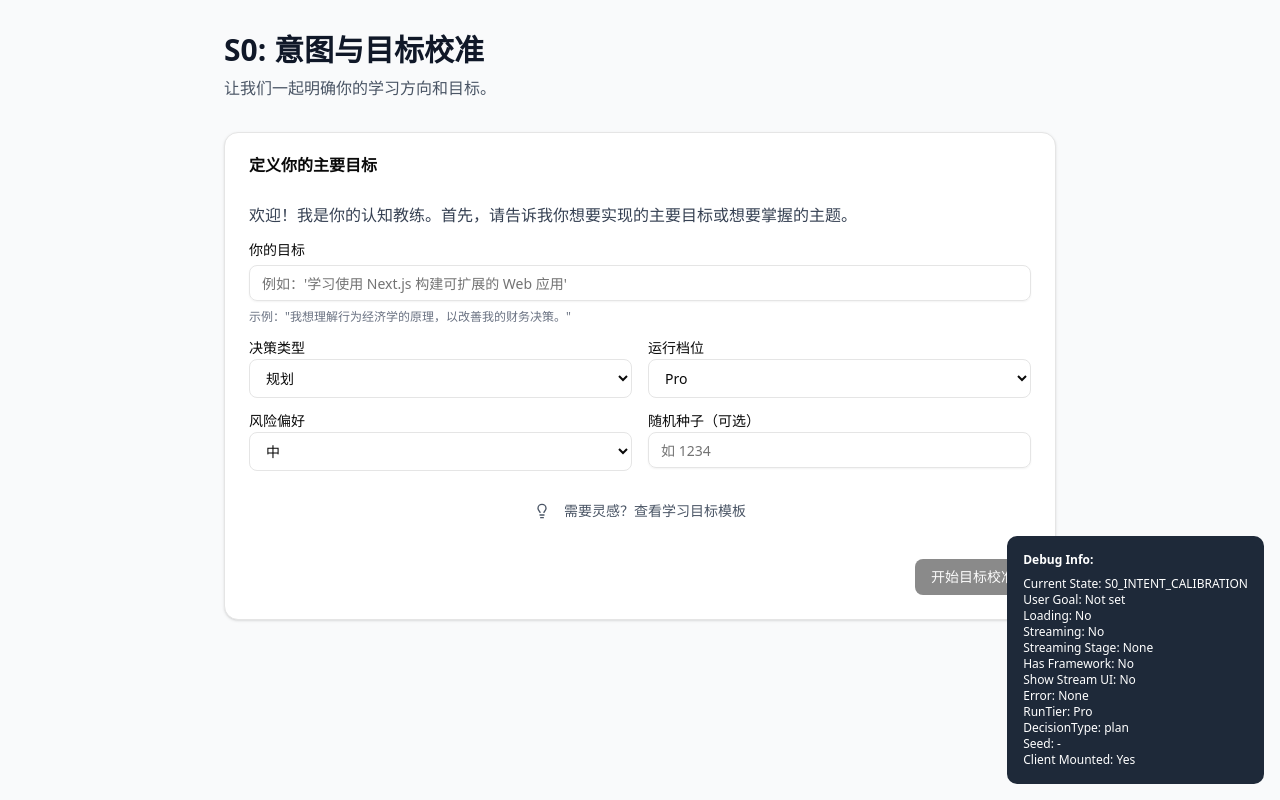
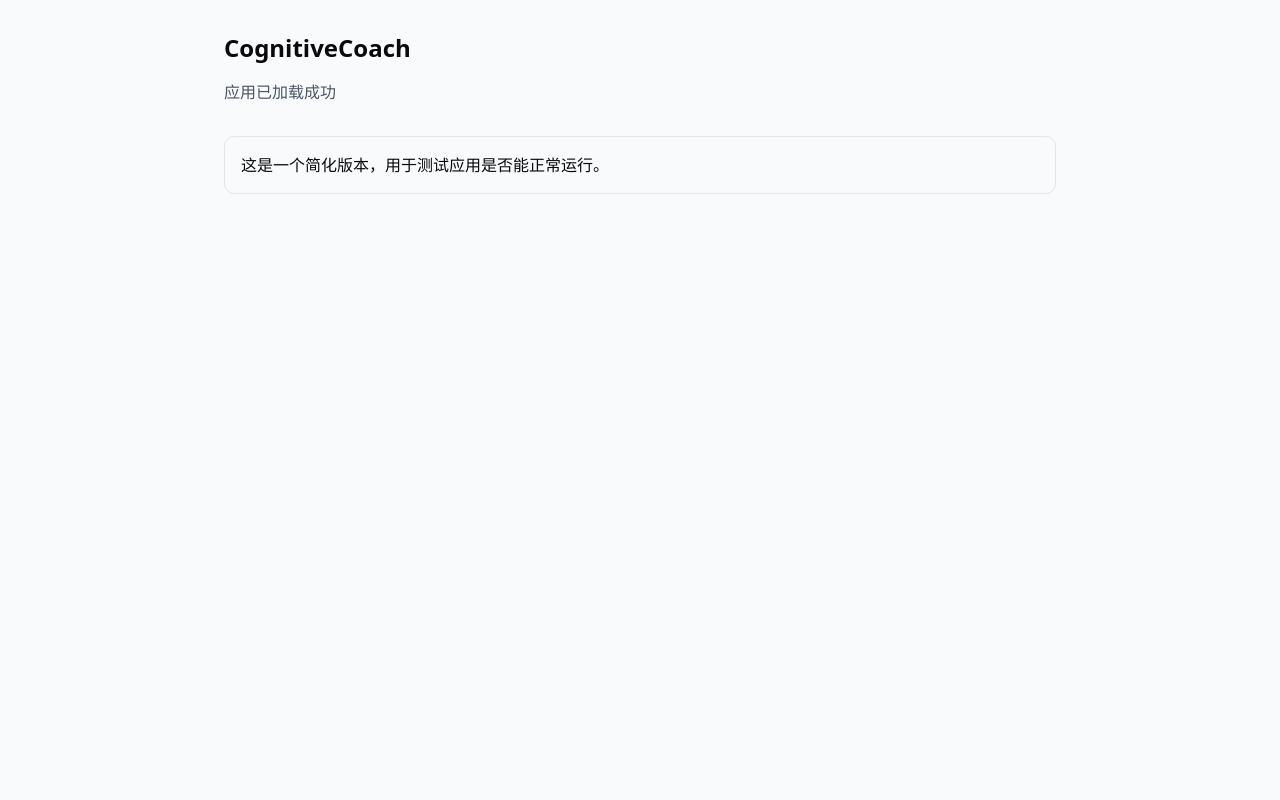
Before and after one commit to Axthefish/CognitiveCoach, a Next.js app: page / in a window 1280 px wide. Built offline with nearby package versions, Linux system fonts and the light colour scheme.

Commit message:
Debug: Simplify app to test basic functionality

```diff
--- /dev/null
+++ b/app/page-simple.tsx
@@ -0,0 +1,14 @@
+'use client';
+
+import React from 'react';
+
+export default function Home() {
+  return (
+    <div className="min-h-screen bg-gray-50 dark:bg-gray-900 flex items-center justify-center">
+      <div className="text-center">
+        <h1 className="text-2xl font-bold mb-4">CognitiveCoach</h1>
+        <p className="text-gray-600 dark:text-gray-400">应用正在初始化...</p>
+      </div>
+    </div>
+  );
+}
--- a/app/page.tsx
+++ b/app/page.tsx
@@ -1,23 +1,50 @@
 'use client';
 
-import dynamic from 'next/dynamic';
+import React from 'react';
 
-// 动态导入整个客户端页面，完全禁用SSR
-const ClientPage = dynamic(
-  () => import('./client-page'),
-  {
-    ssr: false,
-    loading: () => (
+export default function Home() {
+  const [mounted, setMounted] = React.useState(false);
+  const [error, setError] = React.useState<string | null>(null);
+
+  React.useEffect(() => {
+    try {
+      setMounted(true);
+    } catch (e) {
+      setError(e instanceof Error ? e.message : 'Unknown error');
+    }
+  }, []);
+
+  if (error) {
+    return (
+      <div className="min-h-screen bg-gray-50 dark:bg-gray-900 flex items-center justify-center">
+        <div className="text-center">
+          <h1 className="text-2xl font-bold text-red-600 mb-4">Error</h1>
+          <p className="text-gray-600 dark:text-gray-400">{error}</p>
+        </div>
+      </div>
+    );
+  }
+
+  if (!mounted) {
+    return (
       <div className="min-h-screen bg-gray-50 dark:bg-gray-900 flex items-center justify-center">
         <div className="text-center">
           <div className="animate-spin rounded-full h-12 w-12 border-b-2 border-blue-600 mx-auto mb-4"></div>
           <p className="text-gray-600 dark:text-gray-400">正在加载 CognitiveCoach...</p>
         </div>
       </div>
-    )
+    );
   }
-);
 
-export default function Home() {
-  return <ClientPage />;
+  return (
+    <div className="min-h-screen bg-gray-50 dark:bg-gray-900">
+      <main className="max-w-4xl mx-auto p-4 sm:p-6 lg:p-8">
+        <h1 className="text-2xl font-bold mb-4">CognitiveCoach</h1>
+        <p className="text-gray-600 dark:text-gray-400">应用已加载成功</p>
+        <div className="mt-8 p-4 border rounded-lg">
+          <p>这是一个简化版本，用于测试应用是否能正常运行。</p>
+        </div>
+      </main>
+    </div>
+  );
 }
```
